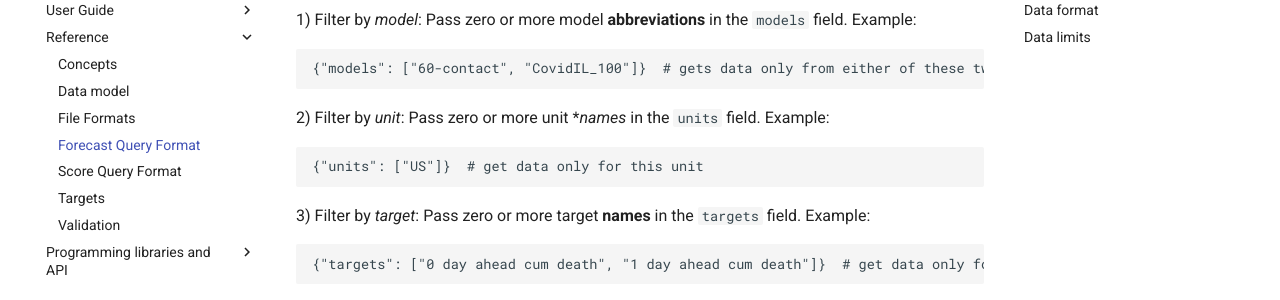
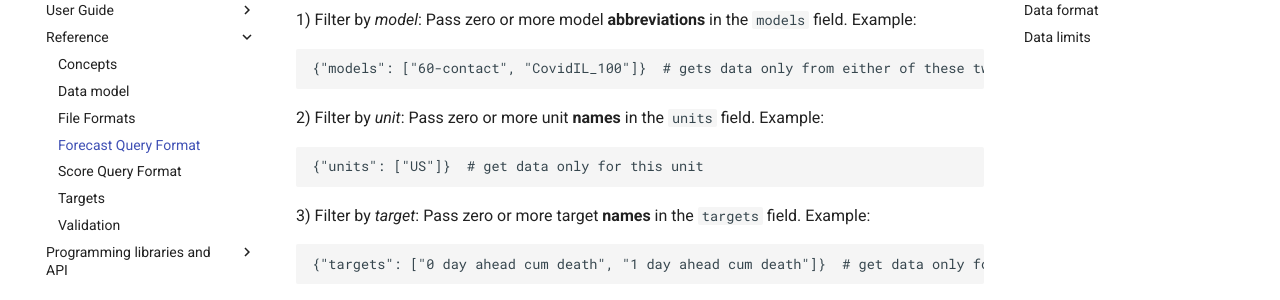
Before and after one commit to reichlab/docs.zoltardata, an MkDocs documentation site: the page built from docs/ForecastQueryFormat.md, in a window 1280 px wide and 900 px high, scrolled down 743 px. Shown: the part 152-452 px from the top of the window. Built offline with MkDocs 1.6.1 and Material for MkDocs 9.7.7, drawn with Linux system fonts in a browser that asks for light colours.

````diff
--- a/docs/ForecastQueryFormat.md
+++ b/docs/ForecastQueryFormat.md
@@ -25,7 +25,7 @@ Logically, the filters are treated as a list of "ANDs of ORs": Each of the five
 {"models": ["60-contact", "CovidIL_100"]}  # gets data only from either of these two models
 ```
 
-2) Filter by *unit*: Pass zero or more unit **names* in the `units` field. Example:
+2) Filter by *unit*: Pass zero or more unit **names** in the `units` field. Example:
 ```json
 {"units": ["US"]}  # get data only for this unit
 ```
````
